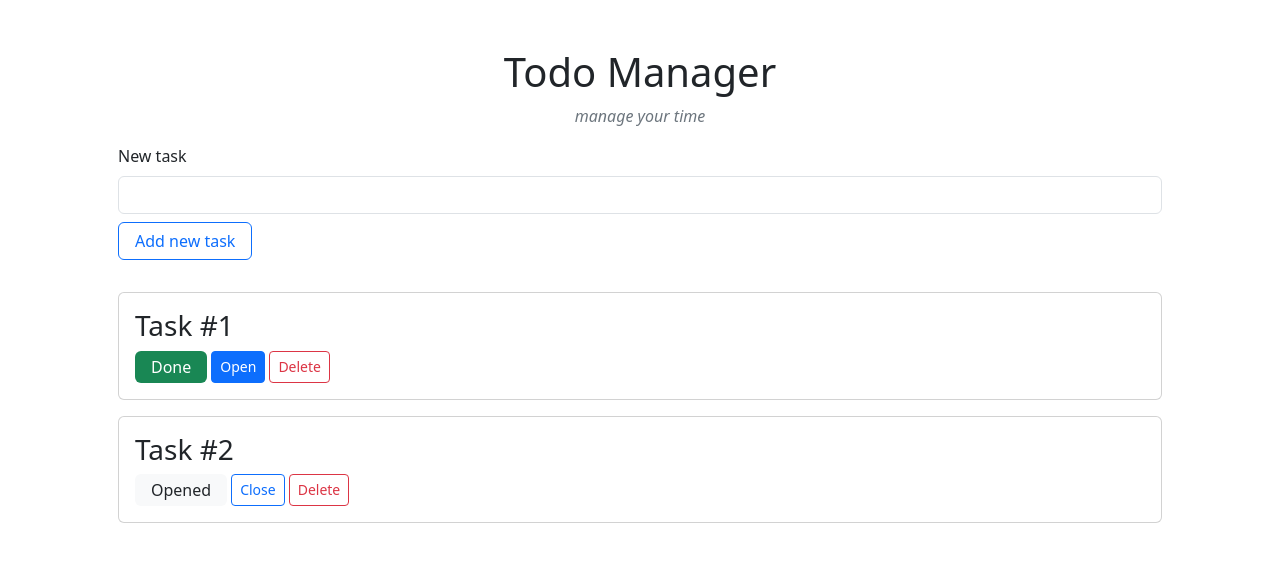
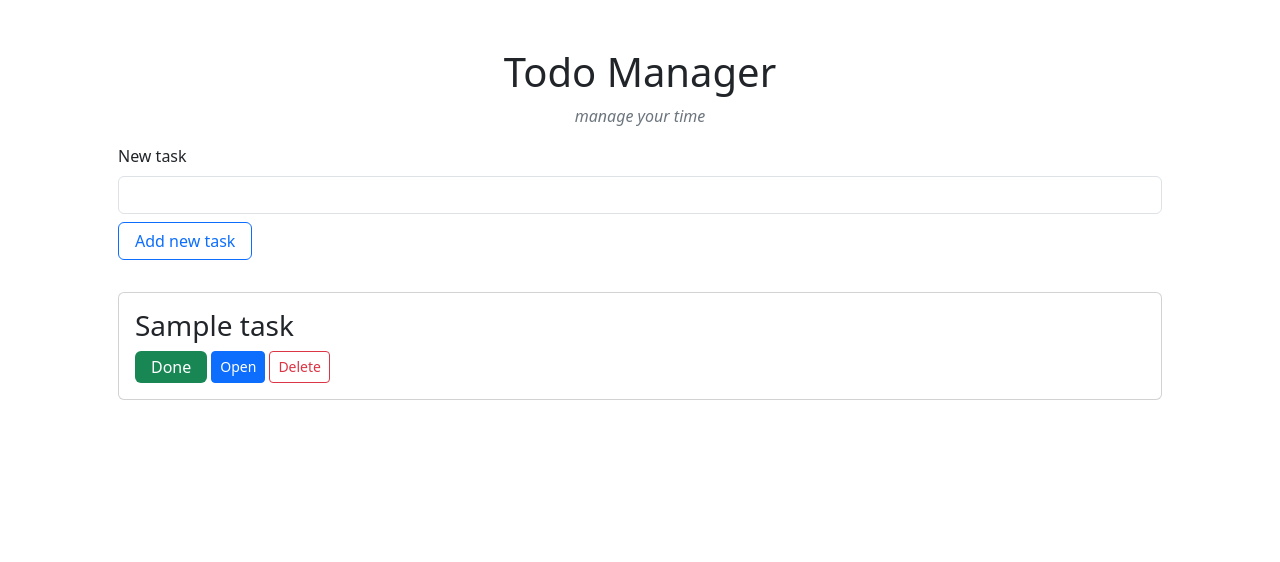
Before and after one commit to seutil/ToDo, a Django app: template templates/index.html in a window 1280 px wide. Shown: the top 562 px of the page. Run offline with Django 4.2, Linux system fonts and the light colour scheme; the template is opened without the code that fills it: values that come from a table or form of the project are taken from there, others are empty; tables that the repository leaves empty hold one stand-in row (values such as "Sample post").

Commit message:
Add tasks and form via templates

```diff
--- a/templates/index.html
+++ b/templates/index.html
@@ -12,31 +12,29 @@
         <h1 class="text-center">Todo Manager</h1>
         <p class="fst-italic medium text-center text-secondary">manage your time</p>
         <form action="." method="POST">
+            {% csrf_token %}
             <label class="form-label" for="task-name">New task</label>
-            <input id="task-name" class="form-control" type="text" name="name">
+            {{ form.name }}
             <button class="mt-2 px-3 btn btn-outline-primary">Add new task</button>
         </form>
         <div class="d-flex flex-column mt-3">
-            <div class="mt-3 card">
-                <div class="card-body">
-                    <h3 class="card-title text-truncate" title="Task #1">Task #1</h3>
-                    <div class="d-flex gap-1">
-                        <span class="px-3 py-1 bg-success text-white rounded">Done</span>
-                        <a class="btn btn-sm btn-primary" href="#">Open</a>
-                        <a class="btn btn-sm btn-outline-danger" href="#">Delete</a>
+            {% for task in tasks %}
+                <div class="mt-3 card">
+                    <div class="card-body">
+                        <h3 class="card-title text-truncate" title="Task #1">{{ task.name }}</h3>
+                        <div class="d-flex gap-1">
+                            {% if task.is_closed %}
+                                <span class="px-3 py-1 bg-success text-white rounded">Done</span>
+                                <a href="#" class="btn btn-sm btn-primary">Open</a>
+                            {% else %}
+                                <span class="px-3 py-1 bg-light rounded">Opened</span>
+                                <a class="btn btn-sm btn-outline-primary" href="#">Close</a>
+                            {% endif %}
+                            <a href="#" class="btn btn-sm btn-outline-danger">Delete</a>
+                        </div>
                     </div>
                 </div>
-            </div>
-            <div class="mt-3 card">
-                <div class="card-body">
-                    <h3 class="card-title text-truncate" title="Task #2">Task #2</h3>
-                    <div class="d-flex gap-1">
-                        <span class="px-3 py-1 bg-light rounded">Opened</span>
-                        <a class="btn btn-sm btn-outline-primary" href="#">Close</a>
-                        <a class="btn btn-sm btn-outline-danger" href="#">Delete</a>
-                    </div>
-                </div>
-            </div>
+            {% endfor %}
         </div>
     </main>
 
```
